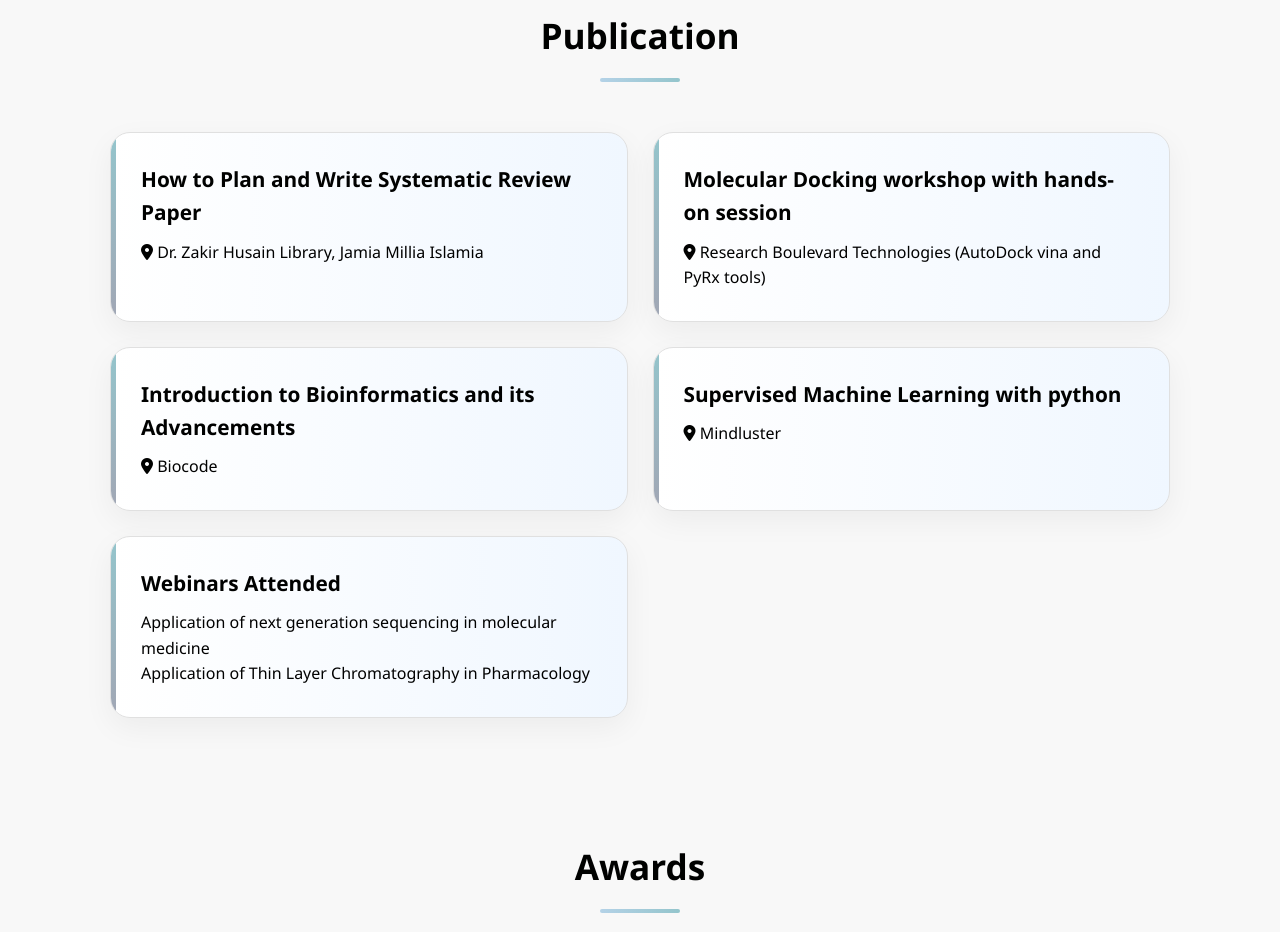
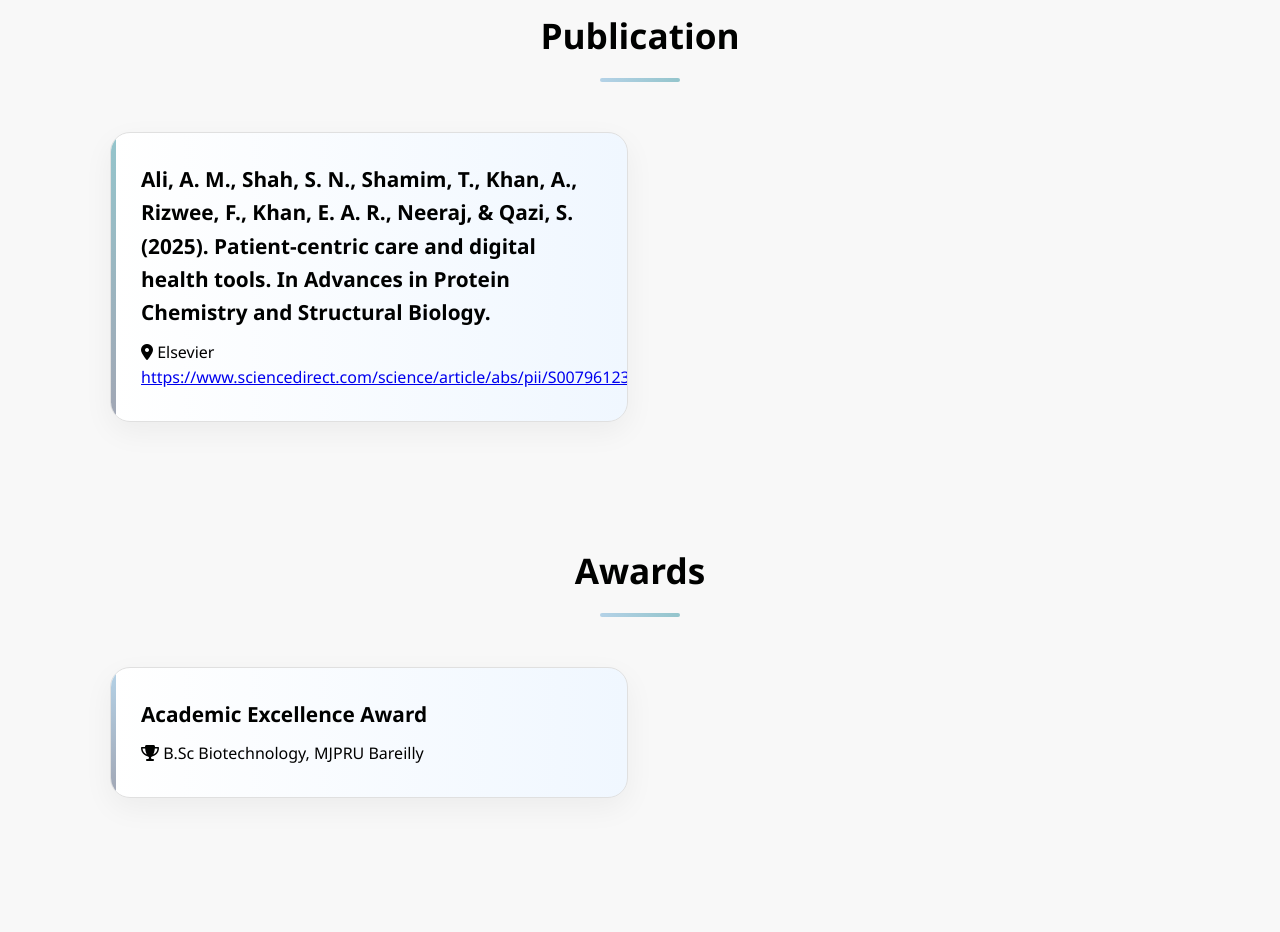
Before and after one commit to taiba-shamim/Portfolio, a plain HTML site: page index.html in a window 1280 px wide. Shown: the part 5440-6372 px from the top of the page. Drawn offline with Linux system fonts and the light colour scheme.

Commit message:
Replace certification with Publication.

```diff
--- a/index.html
+++ b/index.html
@@ -712,25 +712,9 @@
             <h2 class="section-title">Publication</h2>
             <div class="experiences-container">
                 <div class="experience-item">
-                    <h3>How to Plan and Write Systematic Review Paper</h3>
-                    <p><i class="fas fa-map-marker-alt"></i> Dr. Zakir Husain Library, Jamia Millia Islamia</p>
-                </div>
-                <div class="experience-item">
-                    <h3>Molecular Docking workshop with hands-on session</h3>
-                    <p><i class="fas fa-map-marker-alt"></i> Research Boulevard Technologies (AutoDock vina and PyRx tools)</p>
-                </div>
-                <div class="experience-item">
-                    <h3>Introduction to Bioinformatics and its Advancements</h3>
-                    <p><i class="fas fa-map-marker-alt"></i> Biocode</p>
-                </div>
-                <div class="experience-item">
-                    <h3>Supervised Machine Learning with python</h3>
-                    <p><i class="fas fa-map-marker-alt"></i> Mindluster</p>
-                </div>
-                <div class="experience-item">
-                    <h3>Webinars Attended</h3>
-                    <p>Application of next generation sequencing in molecular medicine</p>
-                    <p>Application of Thin Layer Chromatography in Pharmacology</p>
+                    <h3>Ali, A. M., Shah, S. N., Shamim, T., Khan, A., Rizwee, F., Khan, E. A. R., Neeraj, & Qazi, S. (2025). Patient-centric care and digital health tools. In Advances in Protein Chemistry and Structural Biology.</h3>
+                    <p><i class="fas fa-map-marker-alt"></i> Elsevier</p>
+                    <a href="https://www.sciencedirect.com/science/article/abs/pii/S0079612325001207">https://www.sciencedirect.com/science/article/abs/pii/S0079612325001207</a>
                 </div>
             </div>
         </div>
```
